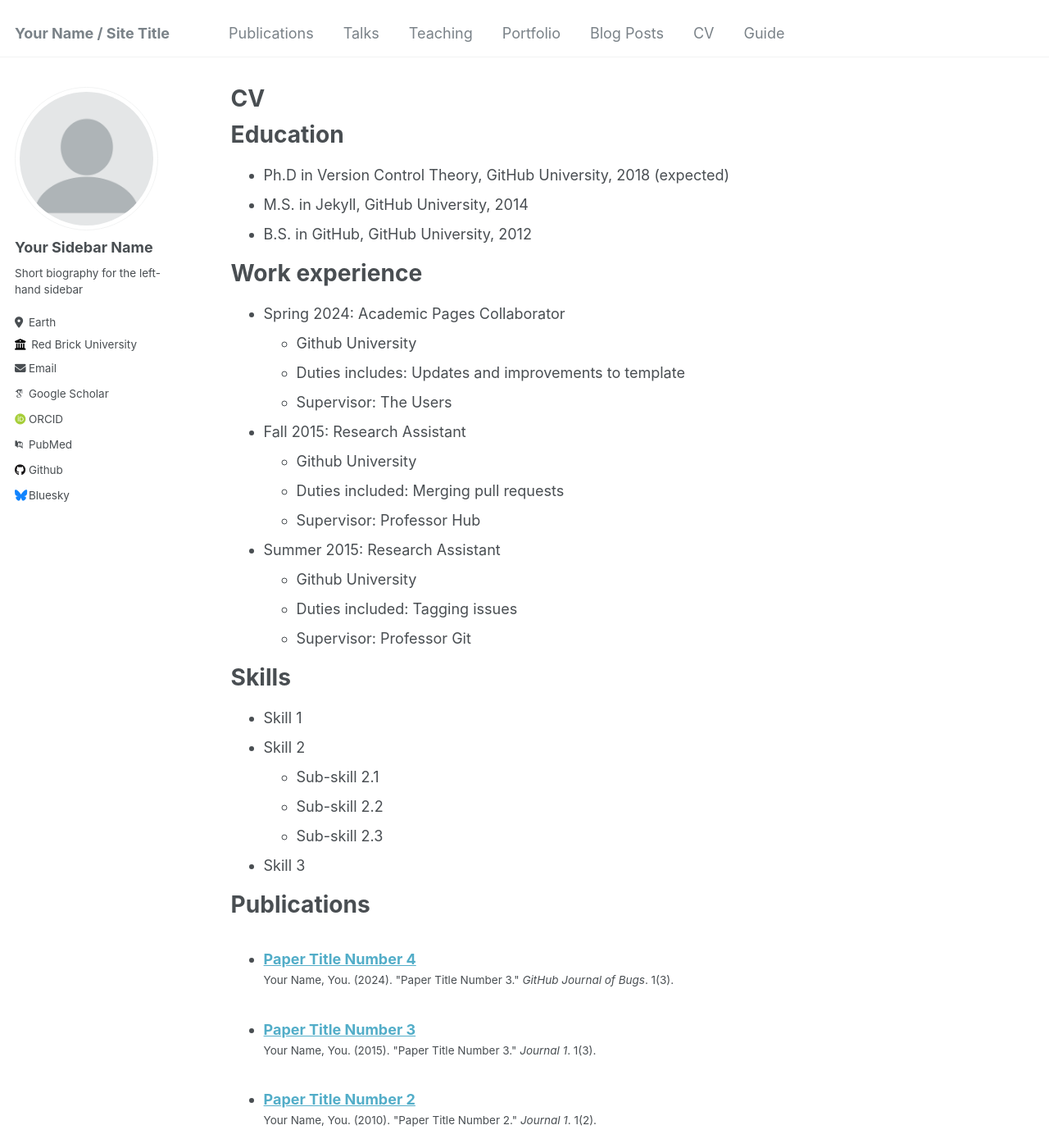
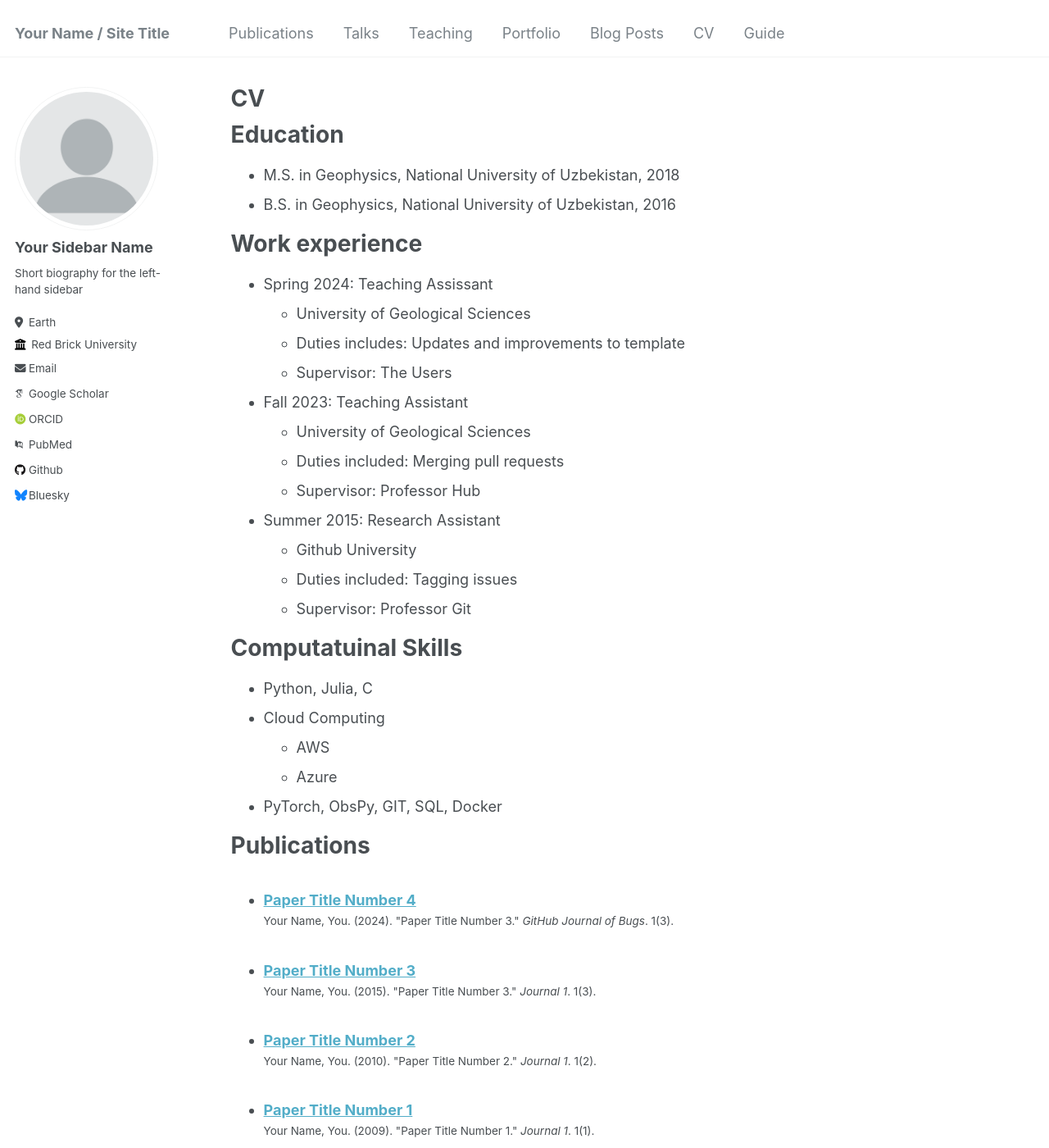
Before and after one commit to geofizikman/geofizikman.github.io, a Jekyll site: the page built from _pages/cv.md, in a window 1280 px wide and 1400 px high. Shown: the whole window at 82% size. Built offline with Jekyll 4.4.1, drawn with Linux system fonts in a browser that asks for light colours; some web fonts are replaced.

Commit message:
Update cv.md

```diff
--- a/_pages/cv.md
+++ b/_pages/cv.md
@@ -11,19 +11,18 @@ redirect_from:
 
 Education
 ======
-* Ph.D in Version Control Theory, GitHub University, 2018 (expected)
-* M.S. in Jekyll, GitHub University, 2014
-* B.S. in GitHub, GitHub University, 2012
+* M.S. in Geophysics, National University of Uzbekistan, 2018
+* B.S. in Geophysics, National University of Uzbekistan, 2016
 
 Work experience
 ======
-* Spring 2024: Academic Pages Collaborator
-  * Github University
+* Spring 2024: Teaching Assissant
+  * University of Geological Sciences
   * Duties includes: Updates and improvements to template
   * Supervisor: The Users
 
-* Fall 2015: Research Assistant
-  * Github University
+* Fall 2023: Teaching Assistant
+  * University of Geological Sciences
   * Duties included: Merging pull requests
   * Supervisor: Professor Hub
 
@@ -32,14 +31,13 @@ Work experience
   * Duties included: Tagging issues
   * Supervisor: Professor Git
 
-Skills
+Computatuinal Skills
 ======
-* Skill 1
-* Skill 2
-  * Sub-skill 2.1
-  * Sub-skill 2.2
-  * Sub-skill 2.3
-* Skill 3
+* Python, Julia, C
+* Cloud Computing
+  * AWS
+  * Azure
+* PyTorch, ObsPy, GIT, SQL, Docker
 
 Publications
 ======
```
